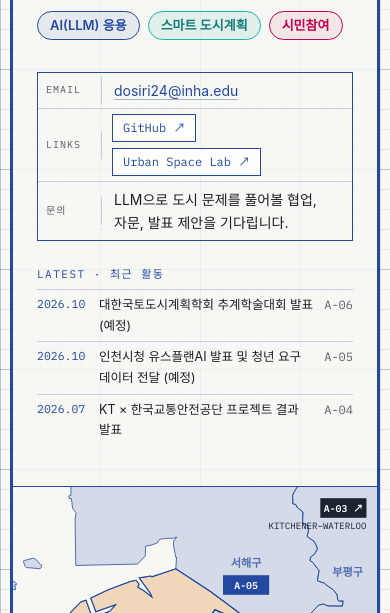
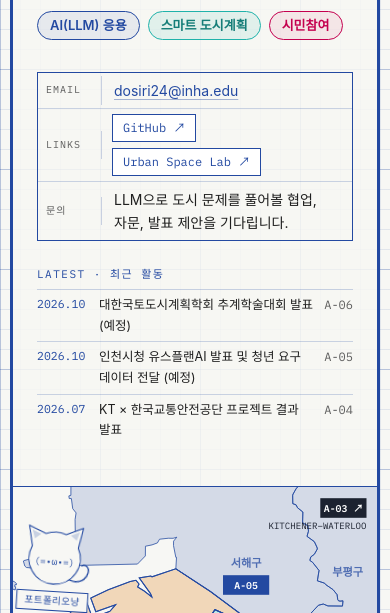
Before and after one commit to dosiri24/dosiri24.github.io, a plain HTML site: page index.html in a window 390 px wide. Shown: the part 231-844 px from the top of the page. Drawn offline with Linux system fonts and the light colour scheme; a web font is replaced by a local one.

Commit message:
Float the guide cat bottom-left on mobile and add its name tag
- 모바일: 고양이를 화면 왼쪽 아래에 고정 (아이폰 안전 영역만큼 띄움), 설명창 꼬리도 왼쪽으로
- 데스크톱·모바일 공통: 고양이 아래 "포트폴리오냥" 이름표

Co-Authored-By: Claude Opus 5.5 <noreply@anthropic.com>
Claude-Session: https://claude.ai/code/session_013sECWtZ1nXJrBZyQ34uUjL

```diff
--- a/index.html
+++ b/index.html
@@ -2,7 +2,7 @@
 <html lang="ko">
 <head>
 <meta charset="UTF-8">
-<meta name="viewport" content="width=device-width, initial-scale=1.0">
+<meta name="viewport" content="width=device-width, initial-scale=1.0, viewport-fit=cover">
 <title>이태수 포트폴리오</title>
 <meta name="description" content="이태수 · 인하대학교 도시공간연구실 학부연구생. 편리한 도시를 넘어 포용도시를 향한 AI 연구.">
 <link rel="icon" href="images/favicon.svg" type="image/svg+xml">
@@ -318,7 +318,7 @@ body[data-guides="off"] .kw::after { content: none; }
 
 /* 안내 고양이: 우측 하단, 귀·꼬리 달린 얼굴. 평소엔 살짝 통통 */
 .cat {
-    position: fixed; right: 10px; bottom: 10px; z-index: 41; width: 118px; height: 102px; pointer-events: none;
+    position: fixed; right: 10px; bottom: 30px; z-index: 41; width: 118px; height: 102px; pointer-events: none;
     transform-origin: 54% 88%;
     animation: tilt 3.2s ease-in-out infinite;
 }
@@ -336,6 +336,12 @@ body[data-guides="off"] .kw::after { content: none; }
 .cat[data-talking="true"] .face { color: #fff; }
 .cat[data-talking="true"] .face-idle { display: none; }
 .cat[data-talking="true"] .face-talk { display: inline; }
+.cat-name {
+    position: absolute; left: 53.85%; top: 100%; transform: translate(-50%, 2px);
+    padding: 1px 7px; border: 1px solid var(--blue); background: var(--paper);
+    font-family: var(--mono); font-size: 10.5px; letter-spacing: .5px; color: var(--blue); white-space: nowrap;
+}
+.cat[data-talking="true"] .cat-name { background: var(--blue); color: #fff; }
 @keyframes tilt { 0%, 30%, 100% { transform: rotate(-4deg); } 50%, 80% { transform: rotate(3.5deg); } }
 @keyframes sway { 0%, 100% { transform: rotate(-8deg); } 50% { transform: rotate(8deg); } }
 @media (prefers-reduced-motion: reduce) { .cat, .cat .tail { animation: none; } }
@@ -410,9 +416,11 @@ body[data-guides="off"] .kw::after { content: none; }
     .record li { grid-template-columns: auto 1fr; gap: 2px 10px; padding: 10px 0; }
     .record li > span:nth-child(3) { grid-column: 1 / -1; font-size: 14.5px; color: var(--ink); }
     .record li > .org { grid-column: 1 / -1; white-space: normal; font-size: 12.5px; }
-    /* 고양이: 화면에 떠 있지 않고 페이지 맨 끝에 앉음 */
-    body { position: relative; padding-bottom: 96px; }
-    .cat { position: absolute; right: 14px; bottom: 10px; }
+    /* 고양이: 화면 왼쪽 아래에 항상 떠 있음 (글자를 가려도 괜찮음) */
+    .cat { position: fixed; left: 6px; right: auto; bottom: calc(24px + env(safe-area-inset-bottom)); }
+    .cat-name { font-size: 9.5px; }
+    .bubble { left: 8px; right: 8px; bottom: 116px; width: auto; max-height: calc(100vh - 132px); transform-origin: 0 100%; }
+    .bubble::after { left: 34px; right: auto; }
 }
 </style>
 </head>
@@ -739,6 +747,7 @@ body[data-guides="off"] .kw::after { content: none; }
     </svg>
     <span class="face face-idle">(=•ω•=)</span>
     <span class="face face-talk">(=✧ω✧=)ﾉ</span>
+    <span class="cat-name">포트폴리오냥</span>
 </div>
 
 <div class="overlay" id="overlay" data-open="false">
```
